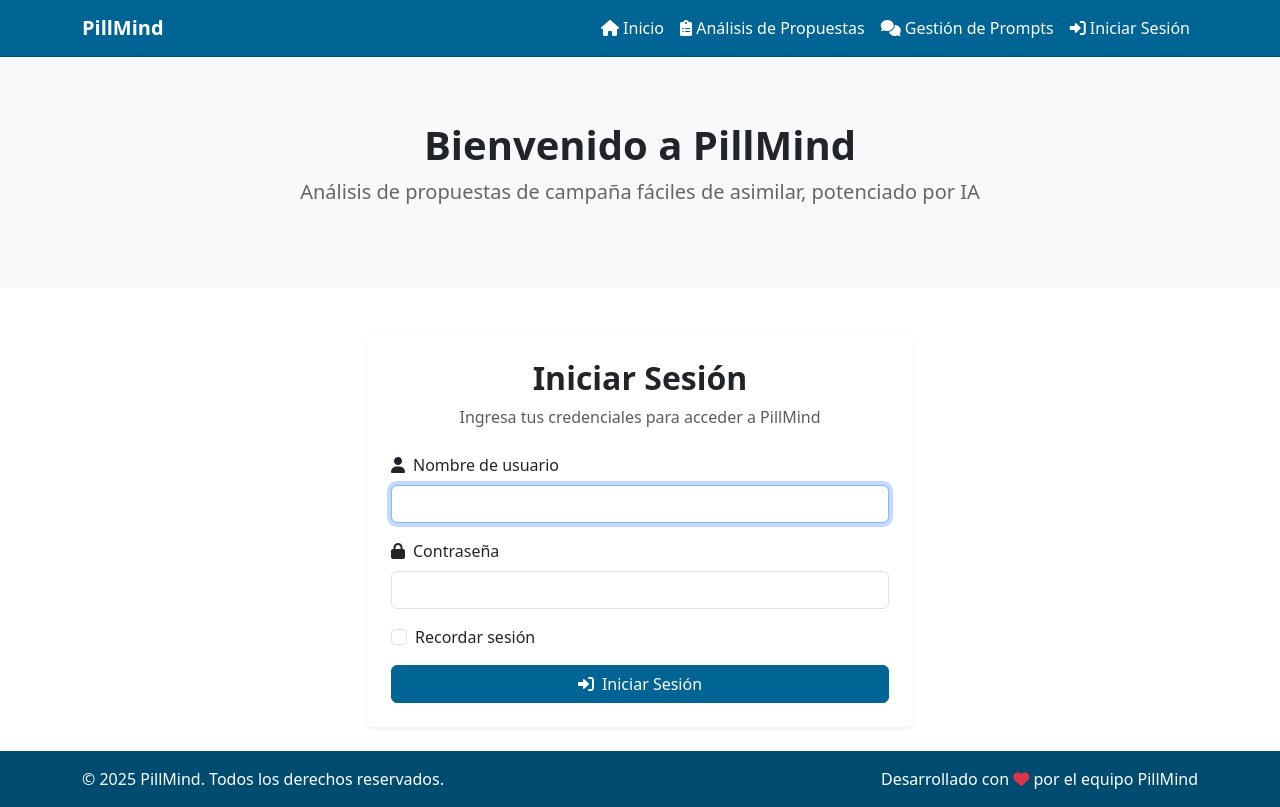
After one commit to rickalx/pillmind, a Django app: page /accounts/login/ in a window 1280 px wide. The commit adds this page. Run offline with Django 5.2, Linux system fonts and the light colour scheme.

Commit message:
feat/added login, logout

```diff
--- a/pillmind/urls.py
+++ b/pillmind/urls.py
@@ -16,8 +16,13 @@
 """
 from django.contrib import admin
 from django.urls import path, include
+from django.contrib.auth.views import LogoutView
+from django.contrib.auth.views import LoginView
 
 urlpatterns = [
     path('admin/', admin.site.urls),
+    path('accounts/', include("django.contrib.auth.urls")),
     path('', include('webapp.urls')),
+    path('accounts/login/', LoginView.as_view(), name='login'),
+    path('accounts/logout/', LogoutView.as_view(), name='logout'),
 ]
--- a/webapp/templates/base.html
+++ b/webapp/templates/base.html
@@ -53,12 +53,19 @@
                             <li><a class="dropdown-item" href="/admin/"><i class="fas fa-cog"></i> Administración</a></li>
                             <li><hr class="dropdown-divider"></li>
                             {% endif %}
-                            <li><a class="dropdown-item" href="/accounts/logout/"><i class="fas fa-sign-out-alt"></i> Cerrar Sesión</a></li>
+                            <li>
+                                <form method="post" action="{% url 'logout' %}">
+                                    {% csrf_token %}
+                                    <button type="submit" class="dropdown-item">
+                                        <i class="fas fa-sign-out-alt"></i> Cerrar Sesión
+                                    </button>
+                                </form>
+                            </li>
                         </ul>
                     </li>
                     {% else %}
                     <li class="nav-item">
-                        <a class="nav-link" href="/accounts/login/"><i class="fas fa-sign-in-alt"></i> Iniciar Sesión</a>
+                        <a class="nav-link" href="{% url 'login' %}"><i class="fas fa-sign-in-alt"></i> Iniciar Sesión</a>
                     </li>
                     {% endif %}
                 </ul>
--- /dev/null
+++ b/webapp/templates/registration/login.html
@@ -0,0 +1,59 @@
+{% extends "base.html" %}
+{% load i18n %}
+
+{% block title %}PillMind - Iniciar Sesión{% endblock %}
+
+{% block content %}
+<div class="container mt-5">
+    <div class="row">
+        <div class="col-md-6 offset-md-3">
+            <div class="card border-0 shadow-sm">
+                <div class="card-body p-4">
+                    <div class="text-center mb-4">
+                        <h2 class="fw-bold">Iniciar Sesión</h2>
+                        <p class="text-muted">Ingresa tus credenciales para acceder a PillMind</p>
+                    </div>
+
+                    <form method="post" action="{% url 'login' %}">
+                        {% csrf_token %}
+
+                        {% if form.errors %}
+                        <div class="alert alert-danger" role="alert">
+                            <i class="fas fa-exclamation-circle me-2"></i>
+                            Usuario o contraseña incorrectos. Por favor, inténtalo de nuevo.
+                        </div>
+                        {% endif %}
+
+                        <div class="mb-3">
+                            <label for="id_username" class="form-label">
+                                <i class="fas fa-user me-2"></i>Nombre de usuario
+                            </label>
+                            <input type="text" name="username" id="id_username" class="form-control" required autofocus>
+                        </div>
+
+                        <div class="mb-3">
+                            <label for="id_password" class="form-label">
+                                <i class="fas fa-lock me-2"></i>Contraseña
+                            </label>
+                            <input type="password" name="password" id="id_password" class="form-control" required>
+                        </div>
+
+                        <div class="mb-3 form-check">
+                            <input type="checkbox" name="remember" id="id_remember" class="form-check-input">
+                            <label for="id_remember" class="form-check-label">Recordar sesión</label>
+                        </div>
+
+                        <div class="d-grid gap-2">
+                            <button type="submit" class="btn btn-primary">
+                                <i class="fas fa-sign-in-alt me-2"></i>Iniciar Sesión
+                            </button>
+                        </div>
+
+                        <input type="hidden" name="next" value="{{ next }}">
+                    </form>
+                </div>
+            </div>
+        </div>
+    </div>
+</div>
+{% endblock %}
--- a/webapp/urls.py
+++ b/webapp/urls.py
@@ -14,6 +14,7 @@
 )
 from .views.rol_ia_views import RolIACreateView
 from .views.inicio_view import InicioView
+from django.contrib.auth.views import LogoutView
 
 urlpatterns = [
     # URL para la página de inicio
@@ -34,4 +35,5 @@
 
     # URLs para roles de IA
     path('roles-ia/nuevo/', RolIACreateView.as_view(), name='rol_ia_add'),
+
 ]
```
Also changed, not shown: chatbot/ai_handler.py (+0 -8 lines), pillmind/settings.py (+7 -7 lines), webapp/templates/registration/logged_out.html (added, +20 -0 lines), db.sqlite3.
